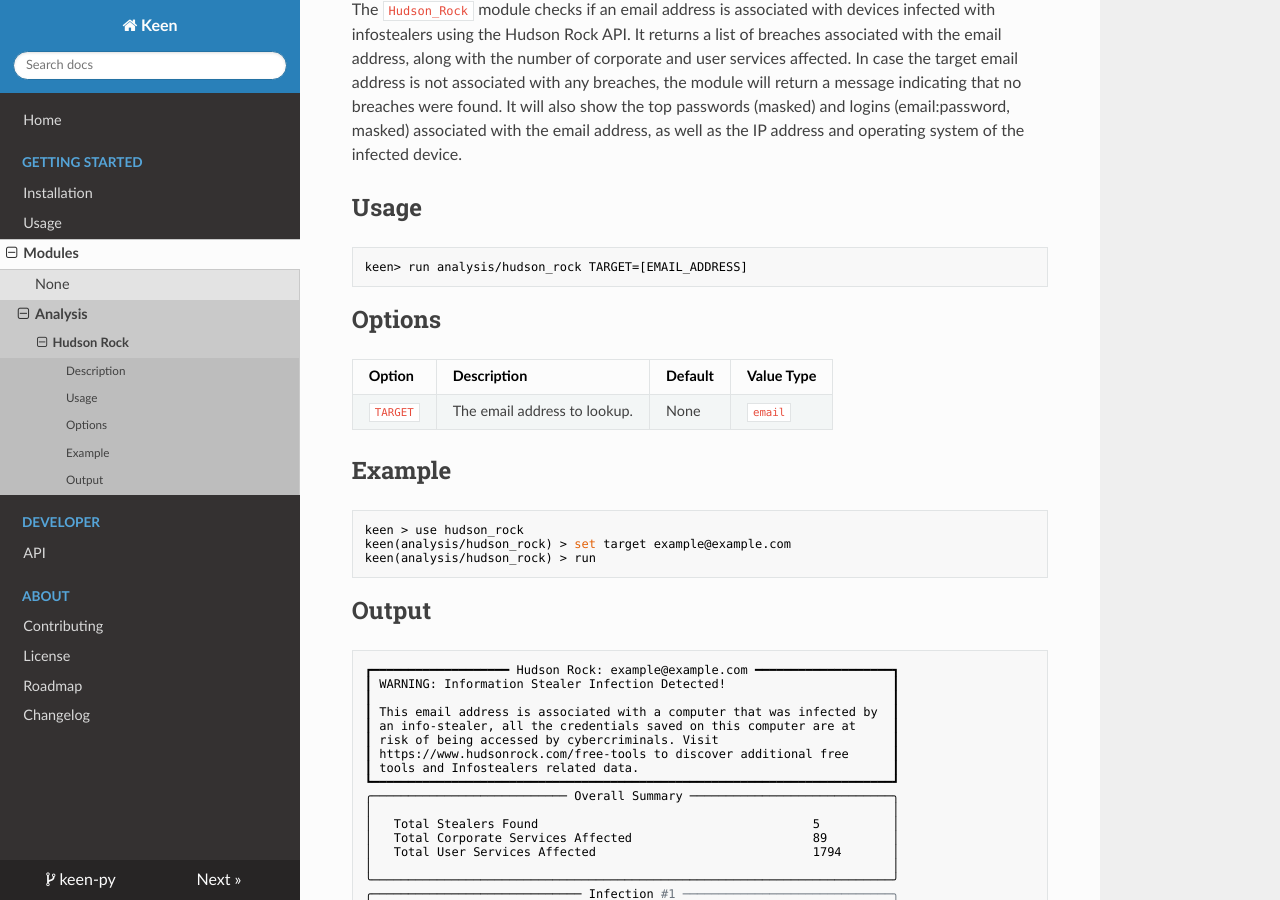
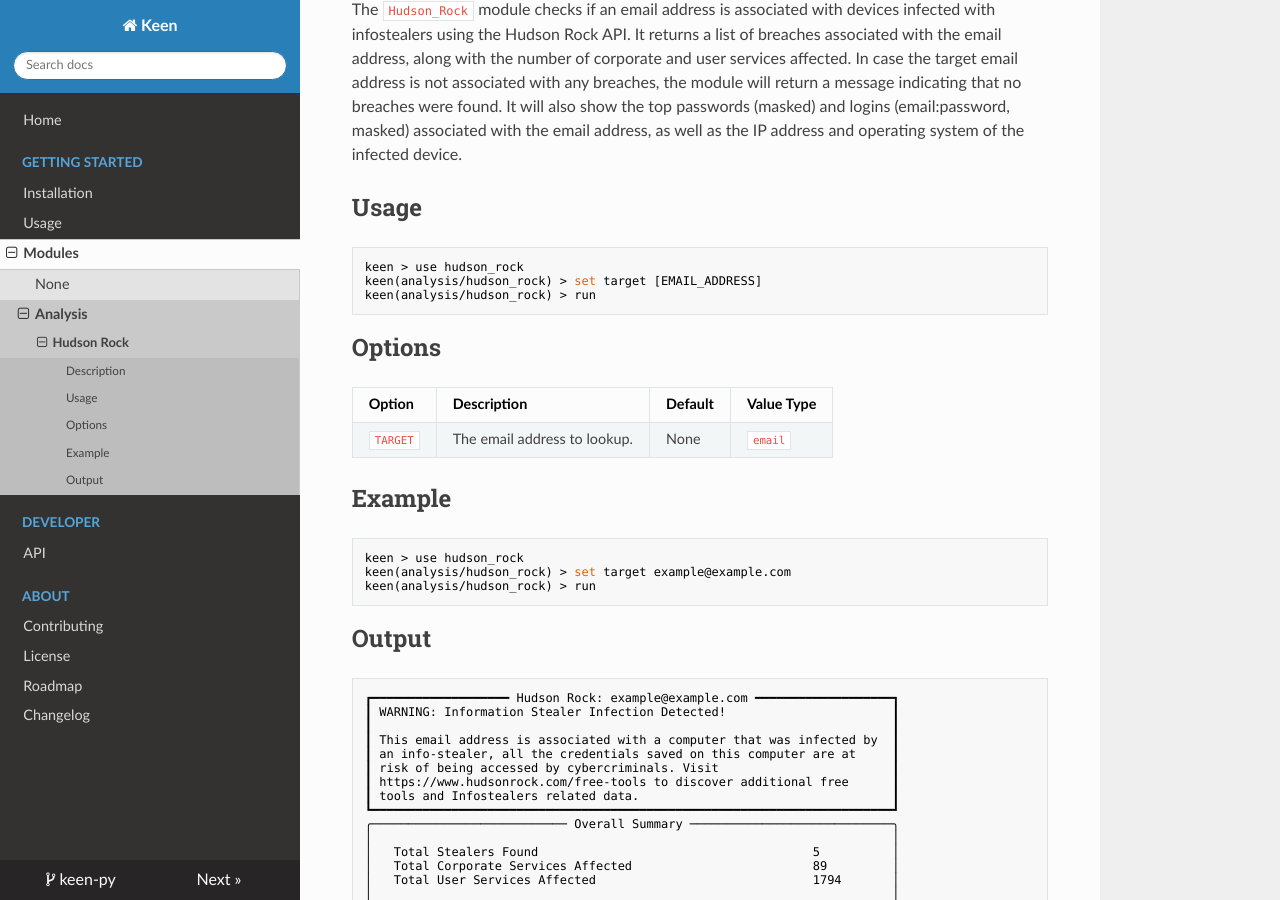
Before and after one commit to samuel-s-marques/keen-py, an MkDocs documentation site: the page built from docs/getting-started/modules/analysis/hudson_rock.md, in a window 1280 px wide and 900 px high, scrolled down 388 px. Built offline with MkDocs 1.6.1, drawn with Linux system fonts in a browser that asks for light colours; nearby versions of some CDN libraries.

Commit message:
fix command

````diff
--- a/docs/getting-started/modules/analysis/hudson_rock.md
+++ b/docs/getting-started/modules/analysis/hudson_rock.md
@@ -15,7 +15,9 @@ The `Hudson_Rock` module checks if an email address is associated with devices i
 ## Usage
 
 ```bash
-keen> run analysis/hudson_rock TARGET=[EMAIL_ADDRESS]
+keen > use hudson_rock
+keen(analysis/hudson_rock) > set target [EMAIL_ADDRESS]
+keen(analysis/hudson_rock) > run
 ```
 
 ## Options
````
